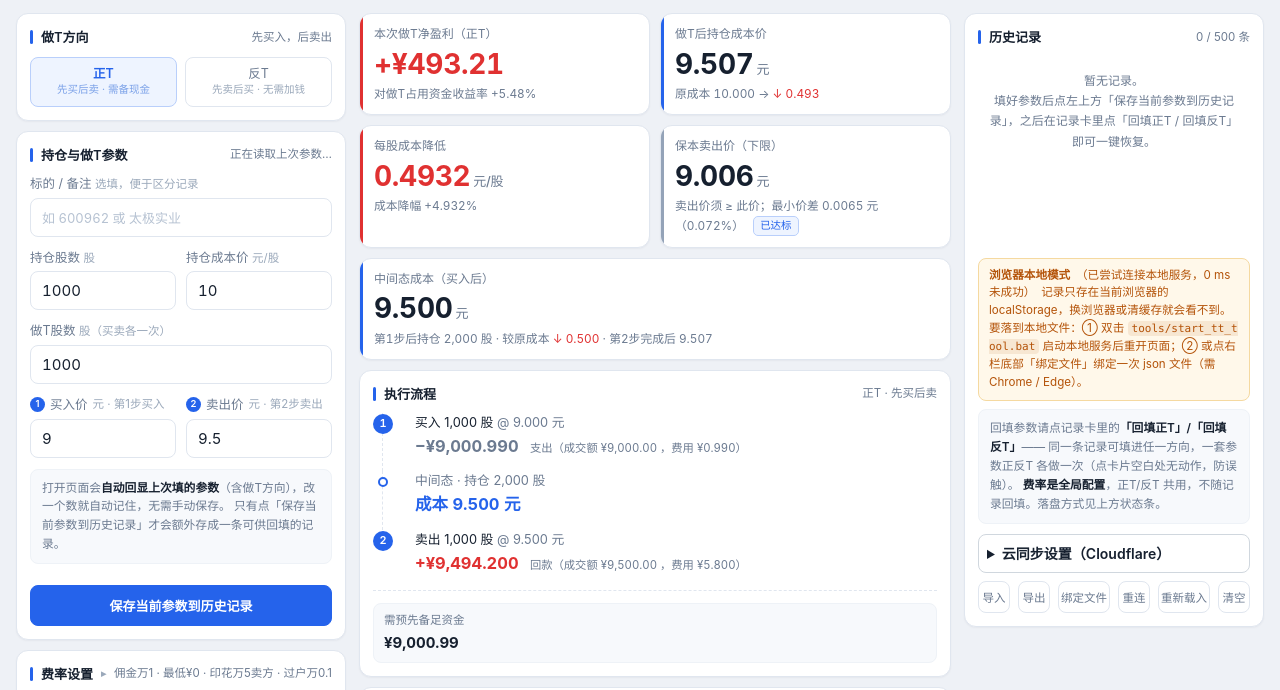
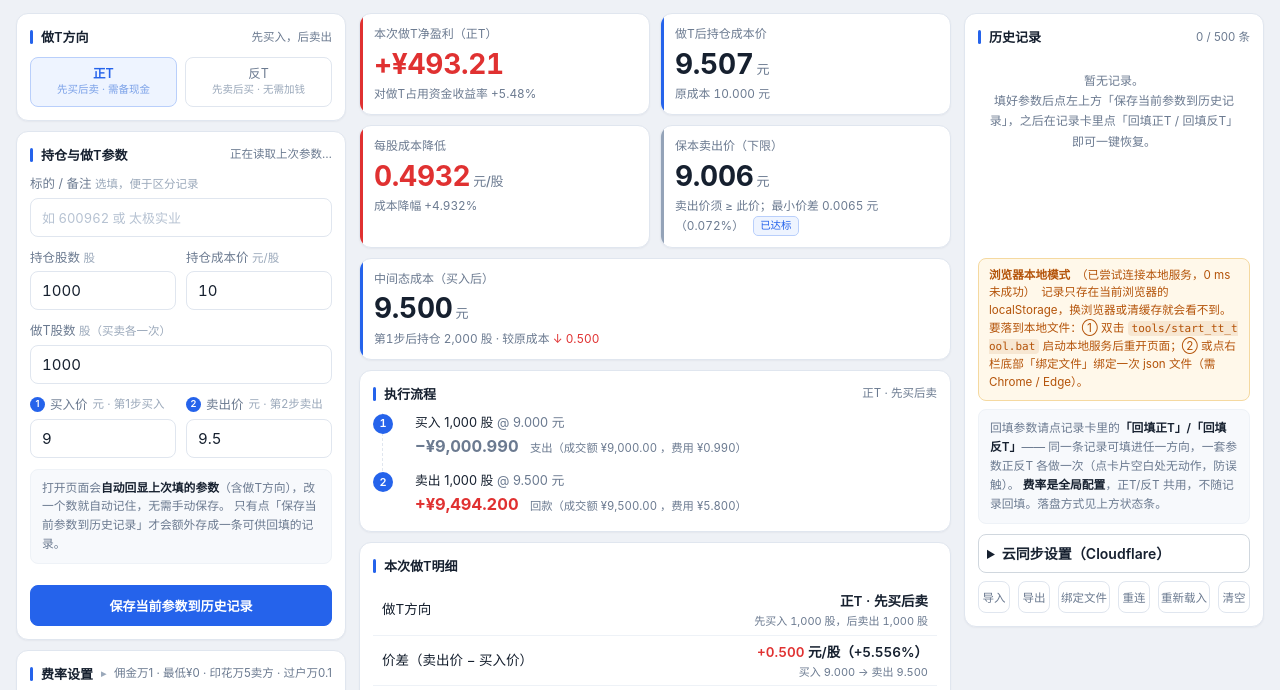
Before and after one commit to zsy0216/tt-calculator, a plain HTML site: page index.html in a window 1280 px wide. Shown: the part 70-760 px from the top of the page. Drawn offline with Linux system fonts and the light colour scheme; no server answers.

Commit message:
全面去重：删流程底部汇总格；KPI副文案、流程中间态行、明细方向/价差小字、明细汇总行与收益率行中的重复数字全部移除，每数只显示一次

```diff
--- a/index.html
+++ b/index.html
@@ -339,7 +339,6 @@ ul.tips li.on b{color:var(--accent)}
       <section class="panel">
         <h3 class="ph">执行流程 <span class="cnt" id="flowDir"></span></h3>
         <ol class="steps" id="flow"></ol>
-        <div class="flowfoot" id="flowFoot"></div>
       </section>
 
       <section class="panel">
@@ -617,9 +616,7 @@ ul.tips li.on b{color:var(--accent)}
 
     // --- KPI 2 做T后成本 ---
     $("vCost").innerHTML = r.newCost.toFixed(3) + "<small>元</small>";
-    var dc = r.newCost - c.cost;
-    $("sCost").innerHTML = "原成本 " + c.cost.toFixed(3) + " → <span class='" + cls(-dc) + "'>"
-      + (dc <= 0 ? "↓ " : "↑ ") + Math.abs(dc).toFixed(3) + "</span>";
+    $("sCost").textContent = "原成本 " + c.cost.toFixed(3) + " 元";   // 降幅只在「每股成本降低」卡显示，不重复
 
     // --- KPI 3 每股降本 ---
     var kc = $("kCut");
@@ -661,7 +658,7 @@ ul.tips li.on b{color:var(--accent)}
       var dm = midCost - c.cost;
       $("vMid").innerHTML = midCost.toFixed(3) + "<small>元</small>";
       $("sMid").innerHTML = "第1步后持仓 " + fmt(midShares, 0) + " 股 · 较原成本 <span class='" + cls(-dm) + "'>"
-        + (dm <= 0 ? "↓ " : "↑ ") + Math.abs(dm).toFixed(3) + "</span> · 第2步完成后 " + r.newCost.toFixed(3);
+        + (dm <= 0 ? "↓ " : "↑ ") + Math.abs(dm).toFixed(3) + "</span>";   // 最终成本只在「做T后持仓成本价」卡显示
     }
 
     // --- 执行流程 ---
@@ -679,19 +676,10 @@ ul.tips li.on b{color:var(--accent)}
         + '<span class="sfee">　' + (st.inflow ? "回款" : "支出") + "（成交额 " + yuan(st.p * c.tShares, 2)
         + " ，费用 " + yuan(st.fee, 3) + "）</span></div></li>";
     }
-    var flow = stepLi(st1, 1);
-    if (hasMid && midCost > 0){
-      flow += '<li class="mid"><span class="num"></span>'
-        + '<div class="st">中间态 · 持仓 ' + fmt(midShares, 0) + ' 股</div>'
-        + '<div class="stv">成本 ' + midCost.toFixed(3) + ' 元</div></li>';
-    }
-    flow += stepLi(st2, 2);
+    // 中间态成本只在 KPI 大卡显示，流程里不再重复一行
+    var flow = stepLi(st1, 1) + stepLi(st2, 2);
     $("flow").innerHTML = flow;
-
-    var needCash = isBuyFirst ? r.buyOut : Math.max(0, r.buyOut - r.sellIn);
-    // 只保留「需备资金」一项：净现金流与 KPI 净盈利、费用占比与明细表费用合计行重复，不再重复展示
-    $("flowFoot").innerHTML = '<div class="ff"><div class="k">' + (isBuyFirst ? "需预先备足资金" : "所需额外资金") + "</div>"
-      + '<div class="v">' + yuan(needCash, 2) + "</div></div>";
+    // 流程底部不再设汇总格：需备资金即第 1 步支出额（流程行内已含费用），其余指标各有唯一出处
 
     // --- 明细表 ---
     var rows = "";
@@ -703,23 +691,14 @@ ul.tips li.on b{color:var(--accent)}
     var shTxt = fmt(c.tShares, 0) + " 股";
     var buyPxTxt = c.buyPrice.toFixed(3), sellPxTxt = c.sellPrice.toFixed(3);
 
-    // v21：第 1 步执行后的中间态成本（正T=买入后 / 反T=卖出后），与最终成本同为摊薄口径
-    var dirSub;
-    if (isBuyFirst){
-      dirSub = "先买入 " + shTxt;
-      if (r.hasAfterBuy) dirSub += "（买入后成本 " + r.costAfterBuy.toFixed(3) + "）";
-      dirSub += "，后卖出 " + shTxt;
-    } else {
-      dirSub = "先卖出 " + shTxt;
-      if (r.hasAfterSell) dirSub += "（卖出后成本 " + r.costAfterSell.toFixed(3) + "）";
-      dirSub += "，后买回 " + shTxt;
-    }
+    // 中间态成本只在 KPI 大卡显示，此处小字不再重复
+    var dirSub = isBuyFirst ? ("先买入 " + shTxt + "，后卖出 " + shTxt)
+                            : ("先卖出 " + shTxt + "，后买回 " + shTxt);
     rows += tr("做T方向", isBuyFirst ? "正T · 先买后卖" : "反T · 先卖后买", dirSub);
     rows += tr("价差（卖出价 − 买入价）",
       '<span class="' + cls(r.spread) + '">' + sgn(r.spread) + Math.abs(r.spread).toFixed(3)
       + "</span> 元/股（" + pct(r.spreadRate, 3) + "）",
-      "买入 " + buyPxTxt + " → 卖出 " + sellPxTxt
-      + (hasBe ? "　保本价 " + be.toFixed(3) + "（差 " + (isBuyFirst ? (be - c.buyPrice) : (c.sellPrice - be)).toFixed(4) + "）" : ""));
+      "买入 " + buyPxTxt + " → 卖出 " + sellPxTxt);   // 保本价只在 KPI 卡显示
     rows += tr("买入金额", yuan(r.buyAmount), shTxt + " × " + buyPxTxt + " 元");
     rows += tr("卖出金额", yuan(r.sellAmount), shTxt + " × " + sellPxTxt + " 元");
     rows += tr("价差毛收益（未扣费）",
@@ -741,13 +720,7 @@ ul.tips li.on b{color:var(--accent)}
     rows += tr("费用合计", yuan(r.totalFee, 3),
       "买入 " + yuan(r.buyFee, 3) + " + 卖出 " + yuan(r.sellFee, 3)
       + "　占毛价差 " + (Math.abs(r.gross) > 1e-9 ? (r.totalFee / Math.abs(r.gross) * 100).toFixed(1) + "%" : "—"));
-    rows += '<tr class="sum"><td>做T净盈利</td><td><span class="' + cls(r.net) + '">'
-      + sgn(r.net) + yuan(Math.abs(r.net), 3) + "</span>"
-      + '<span class="tsub">毛价差 ' + sgn(r.gross) + yuan(Math.abs(r.gross), 3) + " − 费用 " + yuan(r.totalFee, 3)
-      + "　成本 " + c.cost.toFixed(3) + " → " + r.newCost.toFixed(3) + "</span></td></tr>";
-    rows += tr("做T资金收益率（净盈利 ÷ 占用资金）", pct(r.retOnBuy, 3),
-      "净盈利 " + sgn(r.net) + yuan(Math.abs(r.net)) + " ÷ " + yuan(r.buyOut, 2)
-      + "　每股降 " + Math.abs(r.perShareCut).toFixed(4) + " 元");
+    // 明细表止于「费用合计」：净盈利、收益率、每股降本均只在 KPI 区显示一次，不在表内重复汇总
     $("detail").innerHTML = rows;
 
     // --- 敏感性表：按价格有序排列 ---
```
